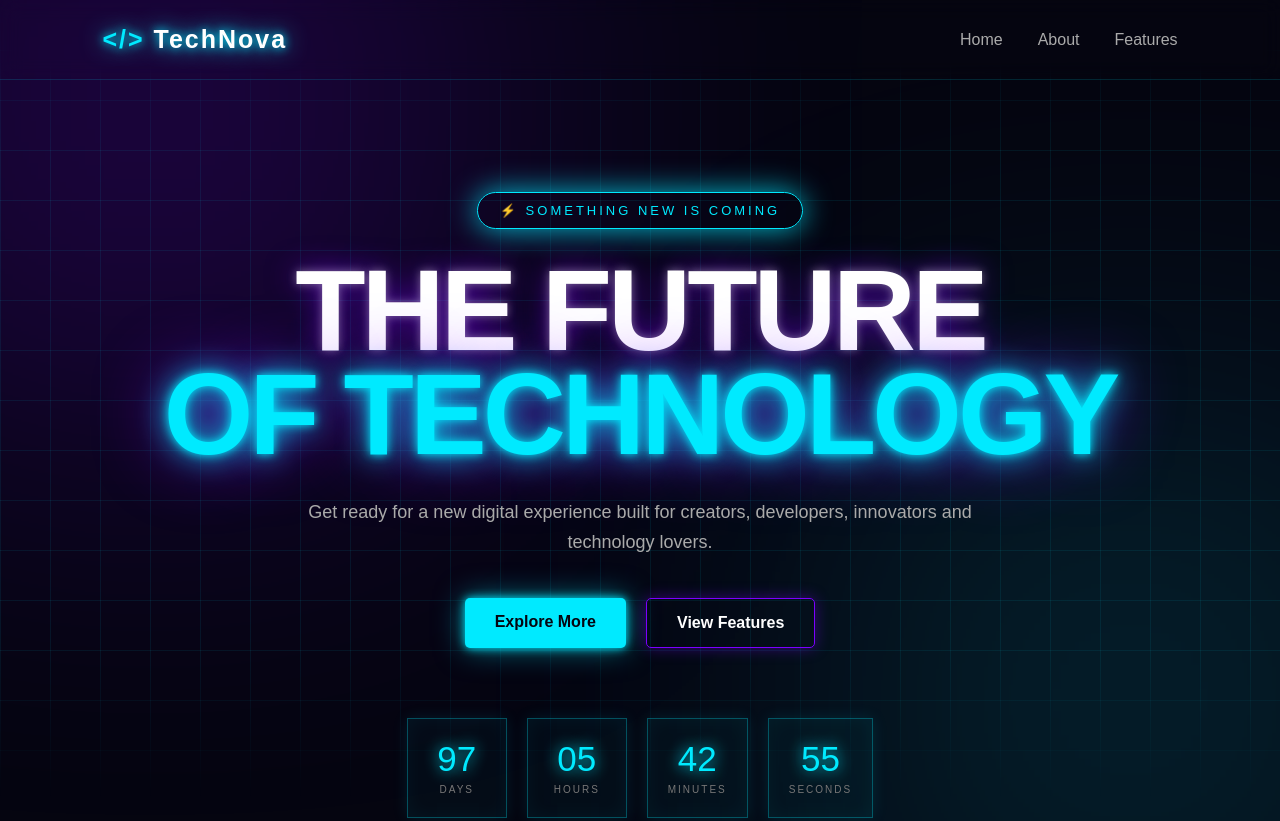
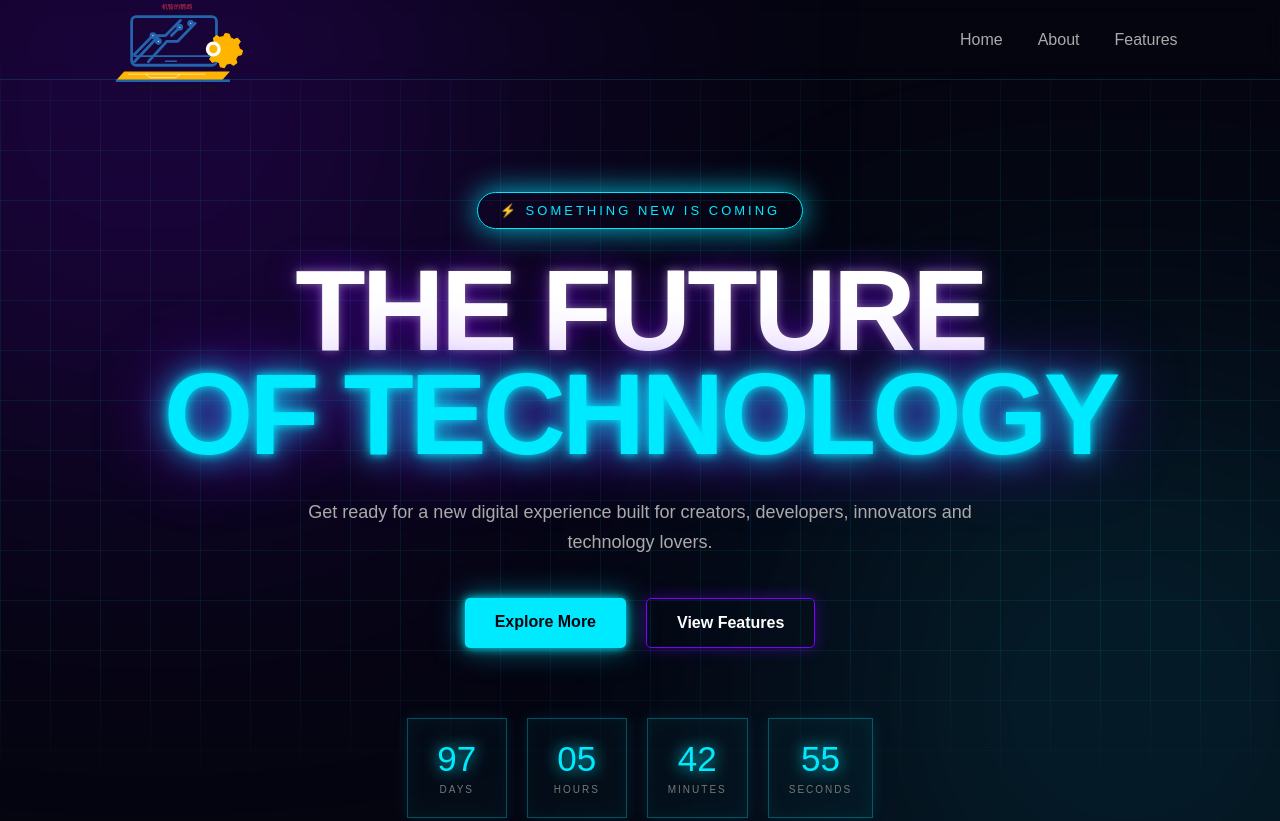
Before and after one commit to wittywrenelijah-1/WEBSITE, a plain HTML site: page index.html in a window 1280 px wide. Shown: the top 821 px of the page. Drawn offline with Linux system fonts and the light colour scheme.

Commit message:
Add files via upload

```diff
--- a/index.html
+++ b/index.html
@@ -3,14 +3,16 @@
 <head>
     <meta charset="UTF-8">
     <meta name="viewport" content="width=device-width, initial-scale=1.0">
-    <title>TechNova | The Future Is Coming</title>
+    <title>WITTYWRENS | The Future Is Coming</title>
     <link rel="stylesheet" href="style.css">
 </head>
 <body>
     <div class="background-grid"></div>
 
     <header>
-        <div class="logo"><span>&lt;/&gt;</span> TechNova</div>
+        <a class="logo" href="#home" aria-label="The WittyWrens home">
+            <img src="logo.svg" alt="The WittyWrens" />
+        </a>
         <nav>
             <a href="#home">Home</a>
             <a href="#about">About</a>
@@ -64,7 +66,7 @@
         </section>
     </main>
 
-    <footer><p>© 2026 TechNova • Built for the Future</p></footer>
+    <footer><p>© 2026 WITTYWREN • Built for the Future<br>DEVELOPED BY TAREMWA ELIJAH </p></footer>
     <script src="script.js"></script>
 </body>
 </html>
--- a/style.css
+++ b/style.css
@@ -62,13 +62,16 @@ header {
 }
 
 .logo {
-    font-size: 25px;
-    font-weight: bold;
-    letter-spacing: 2px;
-    text-shadow: 0 0 10px #00eaff, 0 0 25px #00eaff;
+    display: block;
+    width: 150px;
+    line-height: 0;
 }
 
-.logo span { color: #00eaff; }
+.logo img {
+    display: block;
+    width: 100%;
+    height: auto;
+}
 
 nav { display: flex; gap: 35px; }
 nav a {
```
Also changed, not shown: logo.svg (added).
